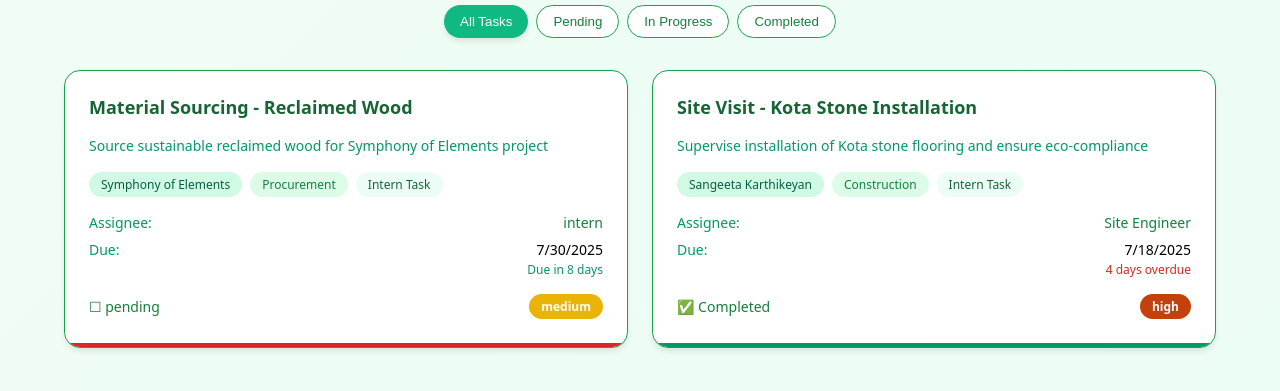
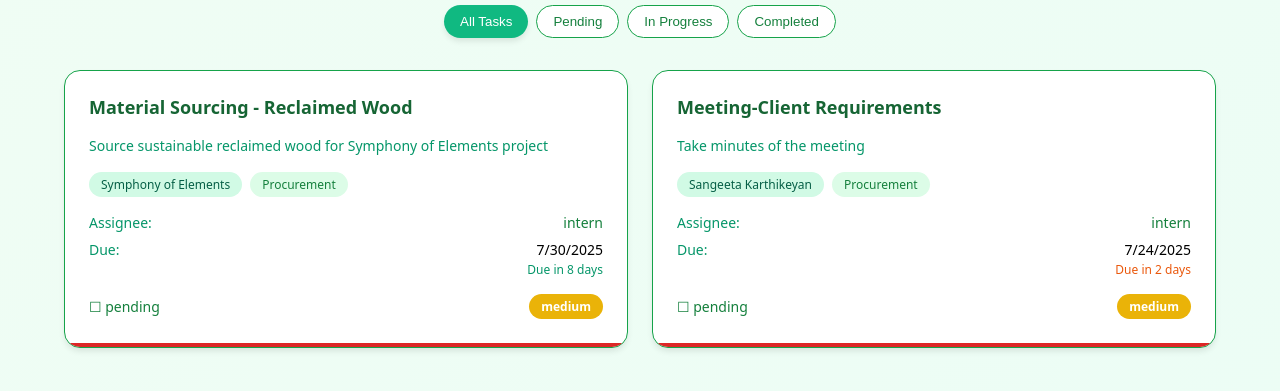
Before and after one commit to juno24088/demo, a plain HTML site: page intern.html in a window 1280 px wide. Shown: the part 347-738 px from the top of the page. Drawn offline with Linux system fonts and the light colour scheme.

Commit message:
intern.html

```diff
--- a/intern.html
+++ b/intern.html
@@ -195,11 +195,6 @@
             color: #15803d;
         }
 
-        .tag.intern {
-            background: #ecfdf5;
-            color: #166534;
-        }
-
         .task-details {
             margin-bottom: 1rem;
         }
@@ -377,8 +372,8 @@
         <!-- Empty State -->
         <div id="emptyState" class="empty-state hidden">
             <div class="icon">🌱</div>
-            <h3>No tasks assigned</h3>
-            <p>No tasks are currently assigned to interns in this category</p>
+            <h3>No tasks found</h3>
+            <p>No tasks are currently available in this category</p>
         </div>
     </div>
 
@@ -387,19 +382,8 @@
             constructor(isIntern = true) {
                 this.tasks = [
                     {
+
                         id: 1,
-                        title: "Ambara House - Final Drawings",
-                        description: "Complete architectural drawings for eco-responsive farmhouse project",
-                        priority: "high",
-                        status: "in-progress",
-                        assignee: "Ar. Prathima Seethur",
-                        dueDate: "2025-07-25",
-                        category: "Design",
-                        project: "Ambara House",
-                        assignedToIntern: false
-                    },
-                    {
-                        id: 2,
                         title: "Material Sourcing - Reclaimed Wood",
                         description: "Source sustainable reclaimed wood for Symphony of Elements project",
                         priority: "medium",
@@ -407,20 +391,18 @@
                         assignee: "intern",
                         dueDate: "2025-07-30",
                         category: "Procurement",
-                        project: "Symphony of Elements",
-                        assignedToIntern: true
+                        project: "Symphony of Elements"
                     },
                     {
-                        id: 3,
-                        title: "Site Visit - Kota Stone Installation",
-                        description: "Supervise installation of Kota stone flooring and ensure eco-compliance",
-                        priority: "high",
-                        status: "completed",
-                        assignee: "Site Engineer",
-                        dueDate: "2025-07-18",
-                        category: "Construction",
-                        project: "Sangeeta Karthikeyan",
-                        assignedToIntern: true
+                    id: 2,
+                        title: "Meeting-Client Requirements",
+                        description: "Take minutes of the meeting",
+                        priority: "medium",
+                        status: "pending",
+                        assignee: "intern",
+                        dueDate: "2025-07-24",
+                        category: "Procurement",
+                        project: "Sangeeta Karthikeyan"
                     },
 
                 ];
@@ -479,14 +461,10 @@
             }
 
             getFilteredTasks() {
-                let tasks = this.isIntern
-                    ? this.tasks.filter(task => task.assignedToIntern)
-                    : this.tasks;
-
                 if (this.currentFilter === 'all') {
-                    return tasks;
+                    return this.tasks;
                 }
-                return tasks.filter(task => task.status === this.currentFilter);
+                return this.tasks.filter(task => task.status === this.currentFilter);
             }
 
             formatDate(dateString) {
@@ -553,7 +531,6 @@
                                 <div class="task-tags">
                                     ${task.project ? `<span class="tag project">${task.project}</span>` : ''}
                                     <span class="tag category">${task.category}</span>
-                                    ${task.assignedToIntern ? `<span class="tag intern">Intern Task</span>` : ''}
                                 </div>
 
                                 <div class="task-details">
```
